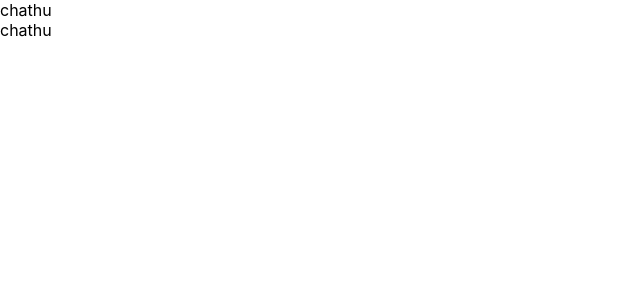
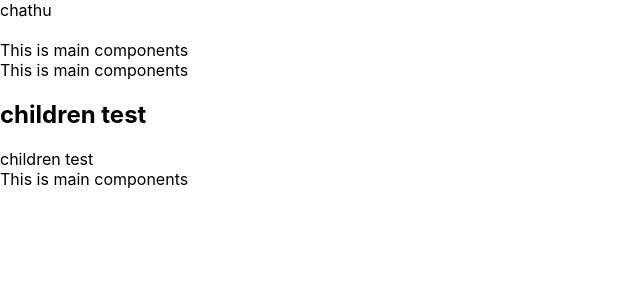
Before and after one commit to IT20253912/React_practice_AUK, a React (Create React App) app in the folder practice/: page / in a window 1280 px wide. Shown: the top 300 px of the page, without its empty margins (0-640 px from the left). Built offline with nearby package versions, Linux system fonts and the light colour scheme.

Commit message:
day 01 Stop (1.25.13)

```diff
--- a/practice/src/App.js
+++ b/practice/src/App.js
@@ -1,4 +1,5 @@
 import "./App.css";
+import Main from "./Components/Main";
 
 function App() {
   return (
@@ -6,8 +7,14 @@ function App() {
       <div>
         <span>chathu</span>
       </div>
+      <br></br>
       <div>
-        <span>chathu</span>
+        <Main />
+        <Main>
+          <h2>children test</h2>
+          <span>children test</span>
+        </Main>
+        <Main />
       </div>
     </>
   );
--- /dev/null
+++ b/practice/src/Components/Main.js
@@ -0,0 +1,10 @@
+function Main(props) {
+  return (
+    <div>
+      This is main components
+      {props.children}
+    </div>
+  );
+}
+
+export default Main;
```
